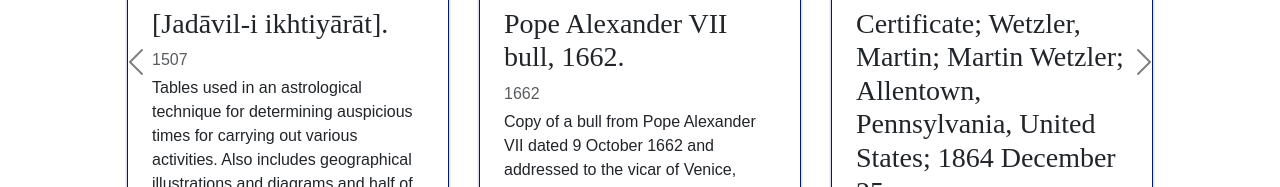
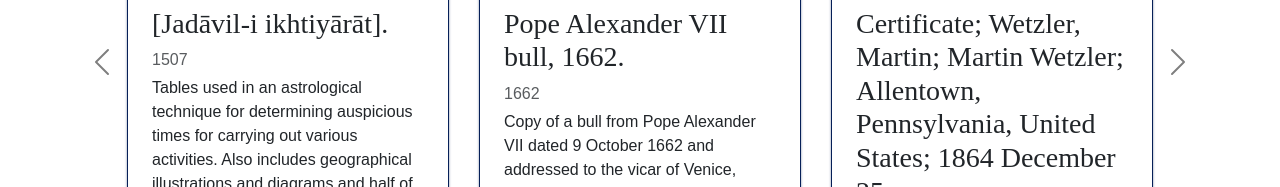
Before and after one commit to eveshyw/eveshyw.github.io, a plain HTML site: page index.html in a window 1280 px wide. Shown: the part 1399-1586 px from the top of the page. Drawn offline with nearby package versions, Linux system fonts and the light colour scheme.

Commit message:
Update styles.css

```diff
--- a/src/styles.css
+++ b/src/styles.css
@@ -199,6 +199,7 @@ p{
 .carousel-control-next,
 .carousel-control-prev {
     filter: invert(100%);
+    width: 8% !important;
 }
 .carousel-indicators li {
     position: relative;
@@ -259,7 +260,7 @@ p{
 
 @media all and (max-width: 1700px){
     .carousel-control-next, .carousel-control-prev{
-        width: 10% !important;
+        width: 4% !important;
     }
 
     .gallery-item{
```
